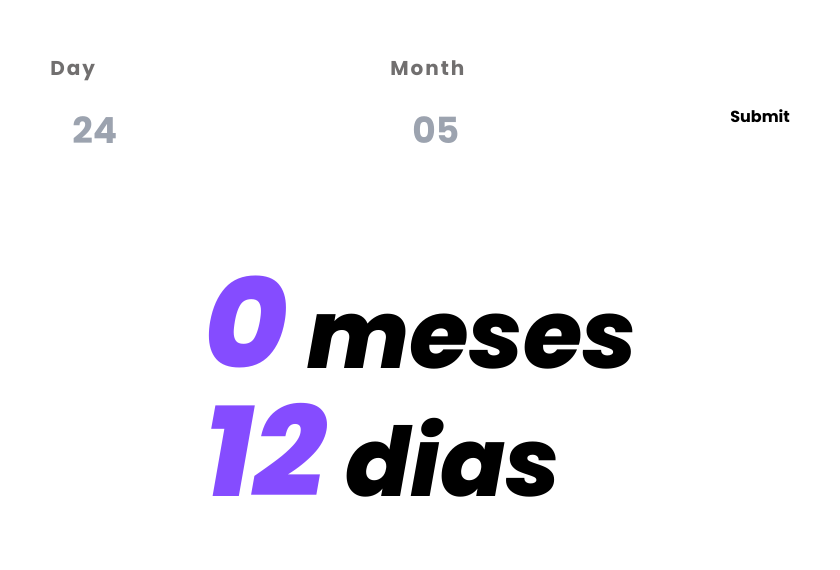
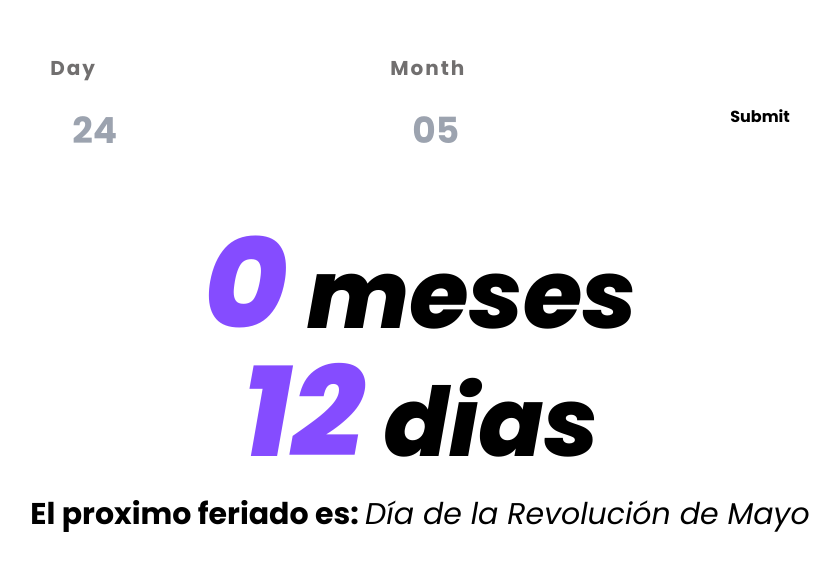
Before and after one commit to lucasgotz13/Holiday-calculator, a React (Vite) app: page / in a window 1280 px wide. Shown: the part 106-676 px from the top of the page, without its empty margins (220-1060 px from the left). Built offline with nearby package versions, Linux system fonts and the light colour scheme.

Commit message:
Add: Title for the next holiday's name

```diff
--- a/src/components/Holiday.tsx
+++ b/src/components/Holiday.tsx
@@ -3,18 +3,22 @@ import { HolidayContext } from "../context/HolidayContext";
 
 function Holiday() {
     //@ts-ignore
-    const { day, month }: { day: number; month: number } =
+    const { day, month, holidayName }: { day: number; month: number } =
         useContext(HolidayContext);
 
     return (
-        <div className="mt-20 flex flex-col justify-center font-Poppins">
-            <h1 className="text-8xl italic font-bold">
+        <div className="mt-10 flex flex-col items-center font-Poppins">
+            <p className="text-8xl italic font-bold">
                 <span className="text-9xl text-MentorPurple">{month}</span>{" "}
                 meses
-            </h1>
-            <h1 className="text-8xl italic font-bold">
+            </p>
+            <p className="text-8xl italic font-bold">
                 <span className="text-9xl text-MentorPurple">{day}</span> dias
-            </h1>
+            </p>
+            <p className="mt-5 text-3xl">
+                El proximo feriado es:{" "}
+                <span className="italic">{holidayName}</span>
+            </p>
         </div>
     );
 }
--- a/src/components/HolidayForm.tsx
+++ b/src/components/HolidayForm.tsx
@@ -36,7 +36,8 @@ function HolidayForm() {
     const [dayValue, setDayValue] = useState<string>();
     const [monthValue, setMonthValue] = useState<string>();
     //@ts-ignore
-    const { day, month, setDay, setMonth } = useContext(HolidayContext);
+    const { day, month, setDay, setMonth, setHolidayName } =
+        useContext(HolidayContext);
 
     const handleForm = (e: object) => {
         //@ts-ignore
@@ -61,7 +62,7 @@ function HolidayForm() {
             diferenciaEnMilisegundos / 86400000
         );
         const diferenciaEnMeses: number = Math.floor(diferenciaEnDias / 30);
-
+        setHolidayName(nextHoliday.name);
         handleDayMonth(today, diferenciaEnDias, diferenciaEnMeses);
     };
 
@@ -108,7 +109,7 @@ function HolidayForm() {
             diferenciaEnMilisegundos / 86400000
         );
         const diferenciaEnMeses = Math.floor(diferenciaEnDias / 30);
-
+        setHolidayName(nextHoliday.name);
         handleDayMonth(today, diferenciaEnDias, diferenciaEnMeses);
     }, []);
 
--- a/src/context/HolidayContext.tsx
+++ b/src/context/HolidayContext.tsx
@@ -9,6 +9,7 @@ export const HolidayProvider = ({ children }) => {
     const [day, setDay] = useState<number>(0);
     const [month, setMonth] = useState<number>(0);
     const [year, setYear] = useState<number>(0);
+    const [holidayName, setHolidayName] = useState<string>("");
 
     return (
         <HolidayContext.Provider
@@ -20,8 +21,10 @@ export const HolidayProvider = ({ children }) => {
                 day,
                 month,
                 year,
+                holidayName,
                 setMonth,
                 setYear,
+                setHolidayName,
             }}
         >
             {children}
```
